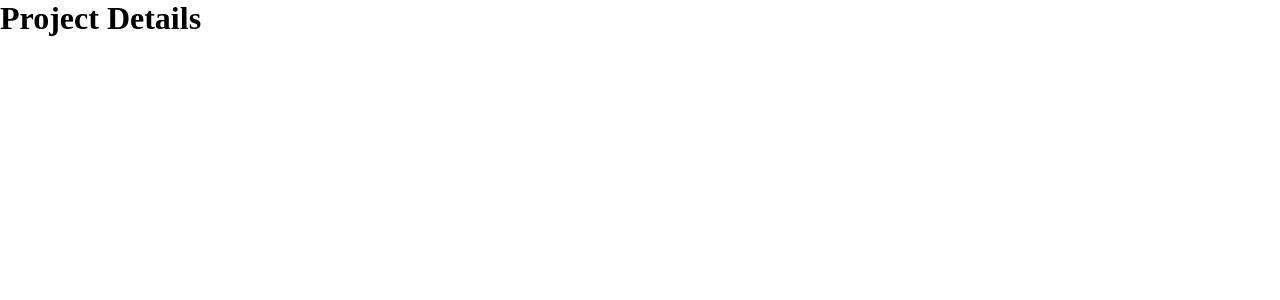
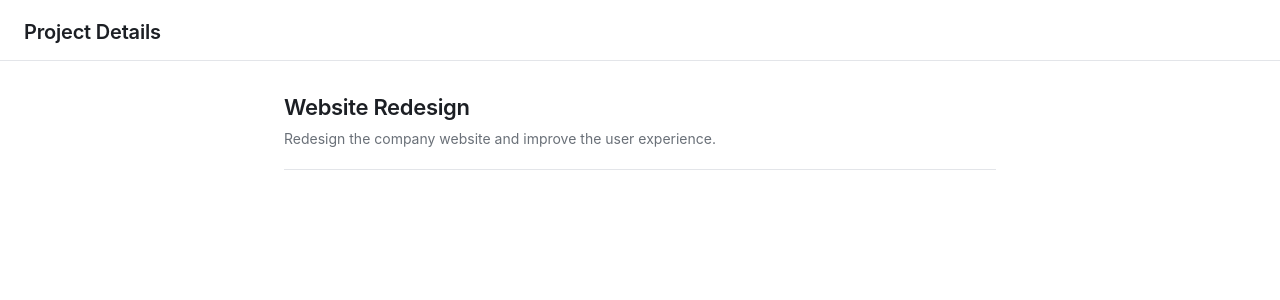
Before and after one commit to adeeltahirdev/MiniProjectManager, a React (Vite) app: page /projects/1 in a window 1280 px wide. Shown: the top 300 px of the page. Built offline with nearby package versions, Linux system fonts and the light colour scheme.

Commit message:
Created project detail page and attached it to the view btn

```diff
--- a/src/index.css
+++ b/src/index.css
@@ -406,7 +406,51 @@
   box-shadow: 0 0 0 3px rgba(74, 95, 193, 0.25);
 }
 
+/* ---------- Project details wrapper ---------- */
+.project-details {
+  max-width: 760px;
+  margin: 0 auto;
+  padding: 32px 24px 40px;
+  font-family: -apple-system, BlinkMacSystemFont, "Segoe UI", Roboto,
+    "Helvetica Neue", Arial, sans-serif;
+  color: #1c1f24;
+}
+
+/* ---------- Project name ---------- */
+.project-details .name {
+  margin: 0 0 6px;
+  font-size: 22px;
+  font-weight: 600;
+  color: #1c1f24;
+  letter-spacing: -0.015em;
+  line-height: 1.3;
+}
+
+/* ---------- Project description ---------- */
+.project-details .description {
+  margin: 0;
+  font-size: 14px;
+  color: #6a7078;
+  line-height: 1.55;
+  padding-bottom: 20px;
+  border-bottom: 1px solid #e3e5e9;
+}
+
 /* ---------- Small screens ---------- */
+@media (max-width: 640px) {
+  .project-details {
+    padding: 20px 16px 32px;
+  }
+
+  .project-details .name {
+    font-size: 19px;
+  }
+
+  .project-details .description {
+    font-size: 13.5px;
+  }
+}
+
 @media (max-width: 640px) {
   .header {
     padding: 16px;
--- a/src/pages/ProjectDetails.jsx
+++ b/src/pages/ProjectDetails.jsx
@@ -1,8 +1,43 @@
+import { useParams } from "react-router-dom";
+import { useProjects } from "../context/ProjectContext";
 
 function ProjectDetails() {
-    return(
+  const { projectId } = useParams();
+  const { projects } = useProjects();
+
+  const idInt = parseInt(projectId, 10);
+
+  const project = projects.find((p) => p.id === idInt);
+
+    if (!project) {
+    return (
+      <>
+        <div className="header">
+          <h1>Project Details</h1>
+        </div>
+
+        <div className="project-details">
+          <h2 className="name">Project not found</h2>
+          <p className="description">
+            This project doesn't exist or may have been deleted.
+          </p>
+        </div>
+      </>
+    );
+  }
+
+  return (
+    <>
+      <div className="header">
         <h1>Project Details</h1>
-    );
+      </div>
+
+      <div className="project-details">
+        <h2 className="name">{project.name}</h2>
+        <p className="description">{project.description}</p>
+      </div>
+    </>
+  );
 }
 
-export default ProjectDetails
+export default ProjectDetails;
```
